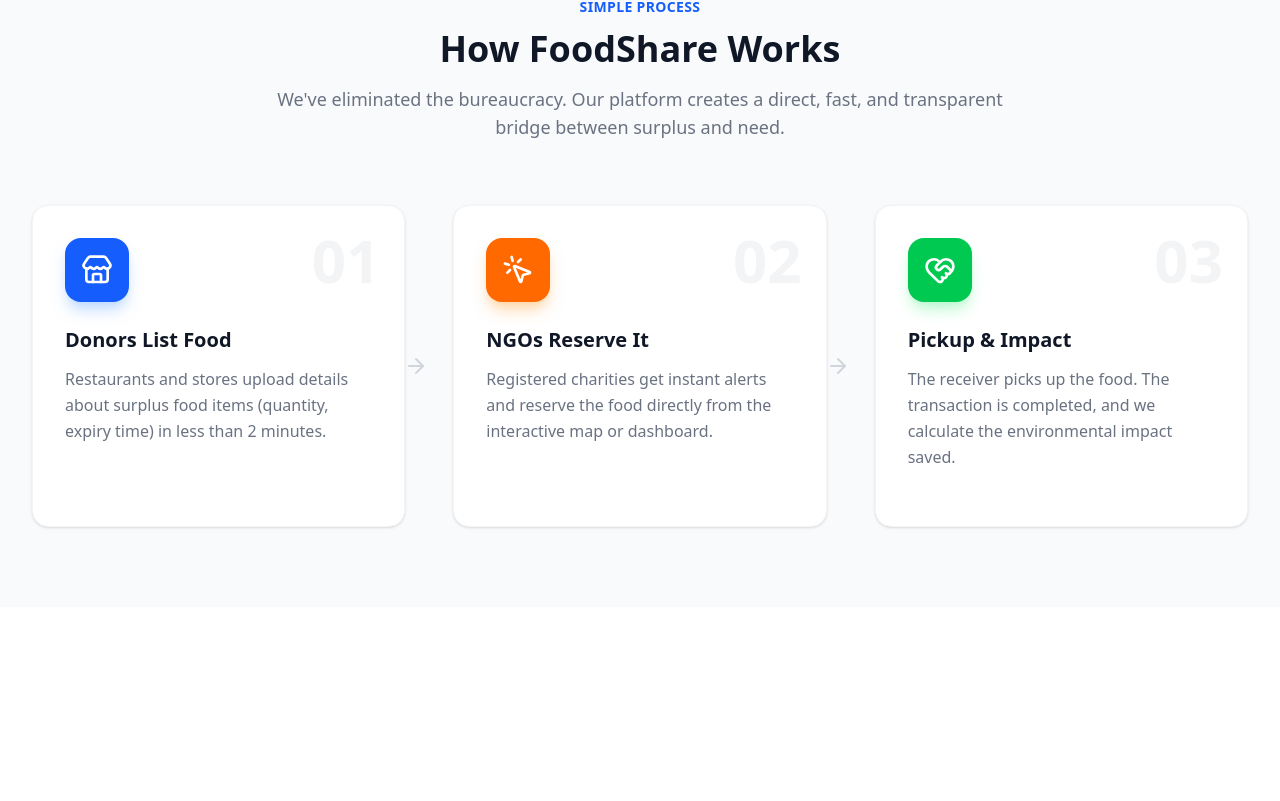
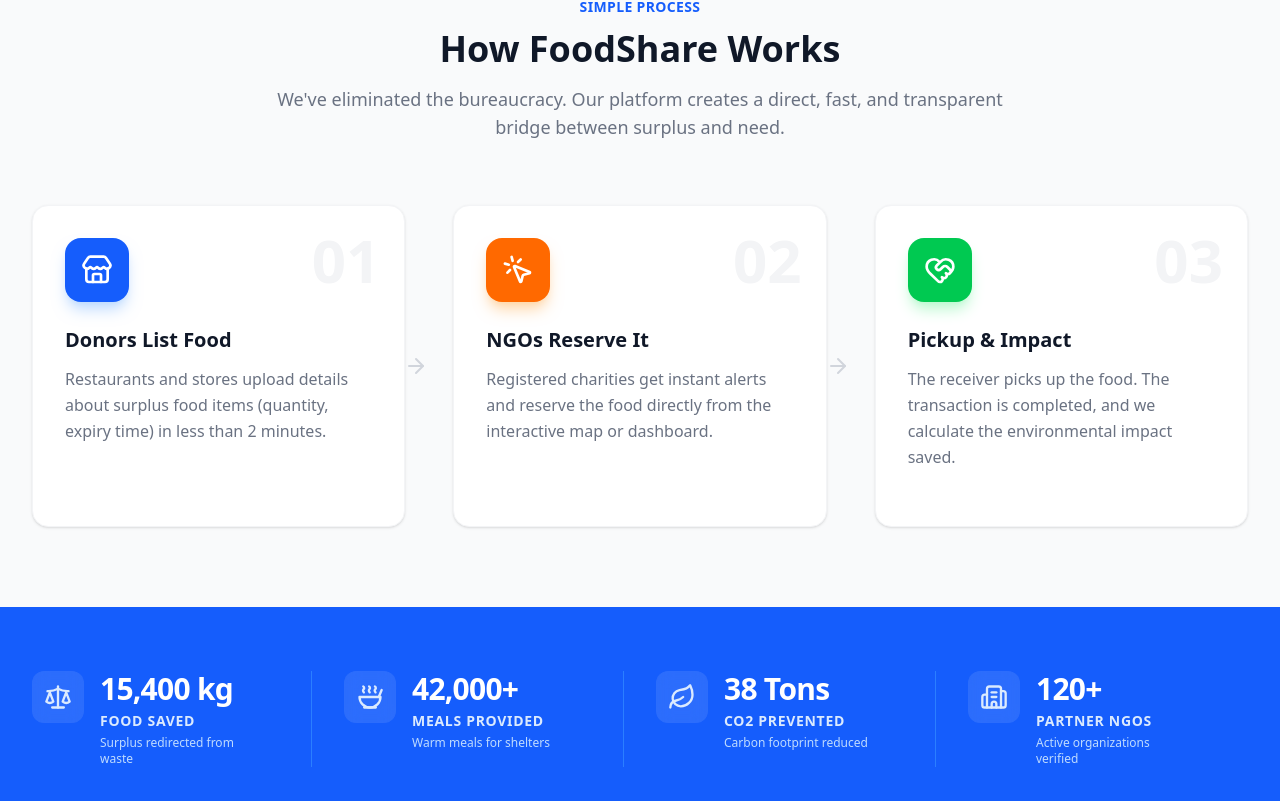
Before and after one commit to LeoMurjinschi/VLM, a React (Vite) app: page / in a window 1280 px wide. Shown: the part 931-1732 px from the top of the page. Before the commit the page ends 1538 px from the top, so only its background shows below. Built offline with nearby package versions, Linux system fonts and the light colour scheme.

Commit message:
Added stats to LandingPage

```diff
--- /dev/null
+++ b/src/components/public/StatsSection.tsx
@@ -0,0 +1,69 @@
+import { Scale, Soup, Leaf, Building2 } from 'lucide-react';
+
+const STATS = [
+  {
+    id: 1,
+    label: 'Food Saved',
+    value: '15,400 kg',
+    icon: <Scale size={28} className="text-blue-100" />,
+    description: 'Surplus redirected from waste'
+  },
+  {
+    id: 2,
+    label: 'Meals Provided',
+    value: '42,000+',
+    icon: <Soup size={28} className="text-blue-100" />,
+    description: 'Warm meals for shelters'
+  },
+  {
+    id: 3,
+    label: 'CO2 Prevented',
+    value: '38 Tons',
+    icon: <Leaf size={28} className="text-blue-100" />,
+    description: 'Carbon footprint reduced'
+  },
+  {
+    id: 4,
+    label: 'Partner NGOs',
+    value: '120+',
+    icon: <Building2 size={28} className="text-blue-100" />,
+    description: 'Active organizations verified'
+  },
+];
+
+const StatsSection = () => {
+  return (
+    <section className="bg-blue-600 py-16">
+      <div className="max-w-7xl mx-auto px-4 sm:px-6 lg:px-8">
+        <div className="grid grid-cols-1 md:grid-cols-2 lg:grid-cols-4 gap-8 text-center md:text-left">
+          {STATS.map((stat, index) => (
+            <div
+              key={stat.id}
+              className={`flex flex-col md:flex-row items-center md:items-start gap-4 ${
+                index !== STATS.length - 1 ? 'lg:border-r lg:border-blue-500' : ''
+              }`}
+            >
+              <div className="p-3 bg-white/10 rounded-xl backdrop-blur-sm">
+                {stat.icon}
+              </div>
+
+              <div className="flex flex-col items-center md:items-start">
+                <p className="text-3xl font-black text-white tracking-tight mb-1">
+                  {stat.value}
+                </p>
+                <p className="text-sm font-bold text-blue-100 uppercase tracking-wider mb-1">
+                  {stat.label}
+                </p>
+                <p className="text-xs text-blue-200 font-medium max-w-[150px] text-center md:text-left">
+                  {stat.description}
+                </p>
+              </div>
+            </div>
+          ))}
+        </div>
+      </div>
+    </section>
+  );
+};
+
+export default StatsSection;
--- a/src/pages/public/LandingPage.tsx
+++ b/src/pages/public/LandingPage.tsx
@@ -1,6 +1,7 @@
 import Navbar from '../../components/layout/Navbar';
 import Hero from '../../components/public/Hero';
 import HowItWorks from '../../components/public/HowItWorks';
+import StatsSection from '../../components/public/StatsSection';
 
 const LandingPage = () => {
   return (
@@ -10,6 +11,7 @@ const LandingPage = () => {
       <main className="flex-grow">
         <Hero />
         <HowItWorks />
+        <StatsSection />
       </main>
     </div>
   );
```
